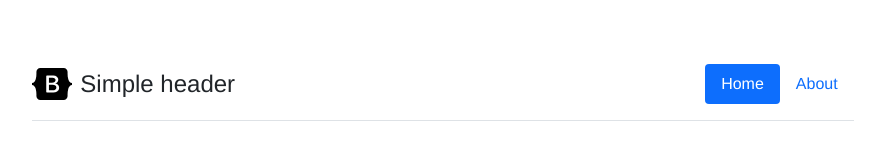
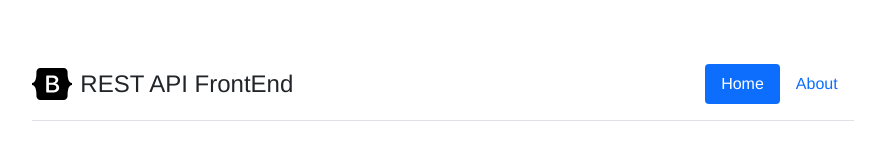
Before and after one commit to sistematico/php-rest-api, a Vue app: page /about in a window 1280 px wide. Shown: the top 152 px of the page, without its empty margins (197-1082 px from the left). Built offline with nearby package versions, Linux system fonts and the light colour scheme.

Commit message:
Autocommit por GitHub: alterações: add 'src/App.vue'

```diff
--- a/src/App.vue
+++ b/src/App.vue
@@ -1,7 +1,7 @@
 <template>
   <svg xmlns="http://www.w3.org/2000/svg" style="display: none;">
     <symbol id="bootstrap" viewBox="0 0 118 94">
-      <title>Bootstrap</title>
+      <title>REST API FrontEnd</title>
       <path fill-rule="evenodd" clip-rule="evenodd" d="M24.509 0c-6.733 0-11.715 5.893-11.492 12.284.214 6.14-.064 14.092-2.066 20.577C8.943 39.365 5.547 43.485 0 44.014v5.972c5.547.529 8.943 4.649 10.951 11.153 2.002 6.485 2.28 14.437 2.066 20.577C12.794 88.106 17.776 94 24.51 94H93.5c6.733 0 11.714-5.893 11.491-12.284-.214-6.14.064-14.092 2.066-20.577 2.009-6.504 5.396-10.624 10.943-11.153v-5.972c-5.547-.529-8.934-4.649-10.943-11.153-2.002-6.484-2.28-14.437-2.066-20.577C105.214 5.894 100.233 0 93.5 0H24.508zM80 57.863C80 66.663 73.436 72 62.543 72H44a2 2 0 01-2-2V24a2 2 0 012-2h18.437c9.083 0 15.044 4.92 15.044 12.474 0 5.302-4.01 10.049-9.119 10.88v.277C75.317 46.394 80 51.21 80 57.863zM60.521 28.34H49.948v14.934h8.905c6.884 0 10.68-2.772 10.68-7.727 0-4.643-3.264-7.207-9.012-7.207zM49.948 49.2v16.458H60.91c7.167 0 10.964-2.876 10.964-8.281 0-5.406-3.903-8.178-11.425-8.178H49.948z"></path>
     </symbol>
     <symbol id="home" viewBox="0 0 16 16">
@@ -24,13 +24,11 @@
   </svg>
 
 
-
   <div class="col-lg-8 mx-auto p-3 py-md-5">
-    <!-- <header class="d-flex align-items-center pb-3 mb-5 border-bottom"> -->
       <header class="d-flex flex-wrap justify-content-center py-3 mb-4 border-bottom">
         <a href="/" class="d-flex align-items-center mb-3 mb-md-0 me-md-auto text-dark text-decoration-none">
           <svg class="bi me-2" width="40" height="32"><use xlink:href="#bootstrap"/></svg>
-          <span class="fs-4">Simple header</span>
+          <span class="fs-4">REST API FrontEnd</span>
         </a>
 
         <ul class="nav nav-pills">
```
